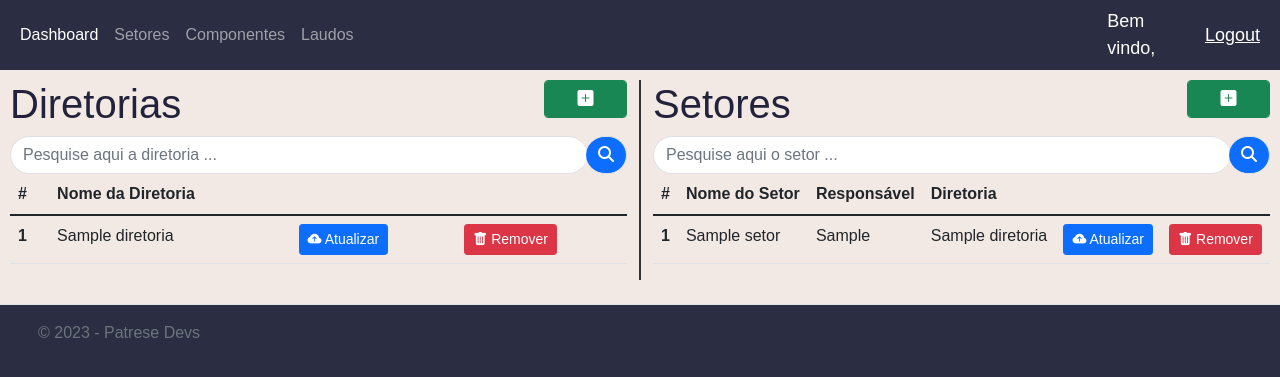
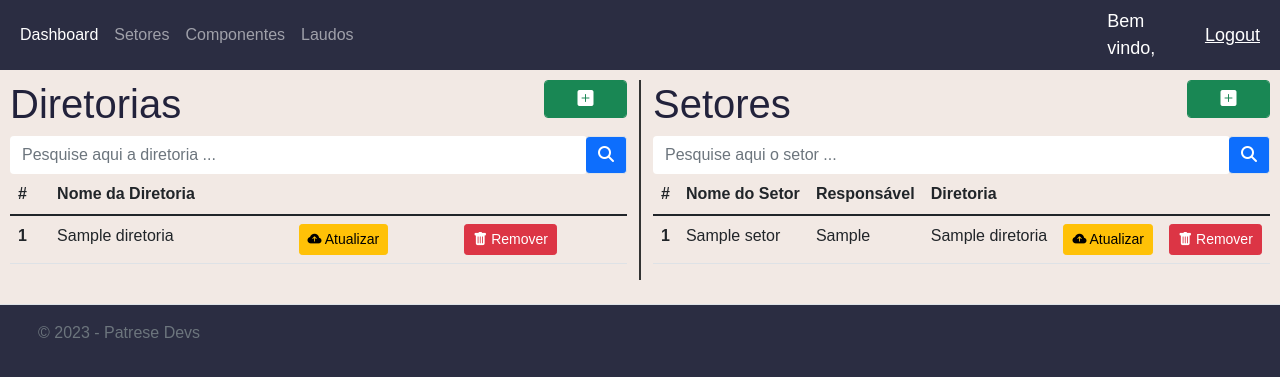
Before and after one commit to patresio/info-pmnh, a Django app: page /setores/ in a window 1280 px wide. Shown: the top 377 px of the page. Run offline with Django 4.2, Linux system fonts and the light colour scheme; tables that the repository leaves empty hold one stand-in row (values such as "Sample post"); some libraries are stand-ins or nearby versions; some web fonts are replaced.

Commit message:
pagina de setores e diretorias - part 2 - docker

```diff
--- a/laudos/templates/laudos/main.html
+++ b/laudos/templates/laudos/main.html
@@ -59,5 +59,8 @@
       src="https://kit.fontawesome.com/8d98b12f5f.js"
       crossorigin="anonymous"
     ></script>
+
+    {% block scripts %}
+    {% endblock scripts %}
   </body>
 </html>
--- a/laudos/templates/laudos/setores.html
+++ b/laudos/templates/laudos/setores.html
@@ -19,9 +19,9 @@
 
       <form method="GET" style="display: flex">
         <div class="input-group">
-          <input class="form-control border-end-0 border rounded-pill" type="text" value="" id="diretoria-search-input" placeholder="Pesquise aqui a diretoria ...">
+          <input class="form-control border-0 rounded" type="text" value="" id="diretoria-search-input" placeholder="Pesquise aqui a diretoria ...">
           <span class="input-group-append">
-              <button class="btn btn-primary border-start-0 border rounded-pill ms-n3" type="button">
+              <button class="btn btn-primary border-start-0 border rounded ms-n3" type="button">
                   <i class="fa fa-search"></i>
               </button>
           </span>
@@ -46,7 +46,7 @@
                 <td>
                   <a
                     href=""
-                    class="btn btn-primary btn-sm"
+                    class="btn btn-warning btn-sm"
                     ><i class="bi bi-cloud-arrow-up-fill"></i> Atualizar</a
                   >
                 </td>
@@ -83,11 +83,11 @@
             <div class="modal-body">
               <div class="d-flex justify-content-center">
                 <div class="row">
-                  <div class="row">
+                  <!-- <div class="row">
                     <div class="col">
                       <input type="text" name="diretoria_id" id="diretoria_id" disabled class="form-control">
                     </div>
-                  </div>
+                  </div> -->
 
                   <div class="row">
                     <div class="col">
@@ -139,9 +139,9 @@
       </div>
       <form method="GET" style="display: flex">
         <div class="input-group">
-          <input class="form-control border-end-0 border rounded-pill" type="text" value="" id="setor-search-input" placeholder="Pesquise aqui o setor ...">
+          <input class="form-control border-0 rounded" type="text" value="" id="setor-search-input" placeholder="Pesquise aqui o setor ...">
           <span class="input-group-append">
-              <button class="btn btn-primary border-start-0 border rounded-pill ms-n3" type="button">
+              <button class="btn btn-primary border-start-0 border rounded ms-n3" type="button">
                   <i class="fa fa-search"></i>
               </button>
           </span>
@@ -170,7 +170,7 @@
                 <td>
                   <a
                     href=""
-                    class="btn btn-primary btn-sm"
+                    class="btn btn-warning btn-sm"
                     ><i class="bi bi-cloud-arrow-up-fill"></i> Atualizar</a
                   >
                 </td>
@@ -258,3 +258,9 @@
   </div>
 </div>
 {% endblock content%}
+<!-- Bloco de script -->
+{% block script %}
+<script>
+
+</script>
+{% endblock script %}
```
Also changed, not shown: 1 other file.
